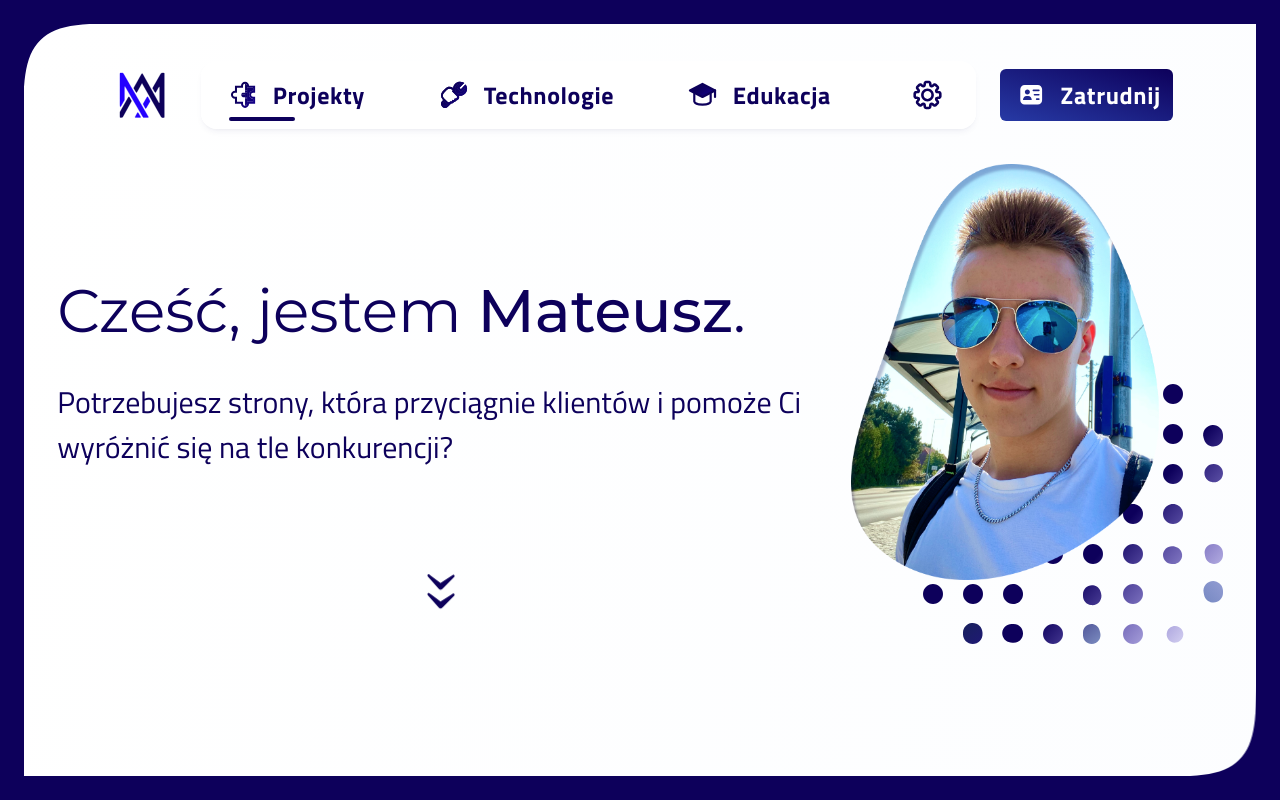
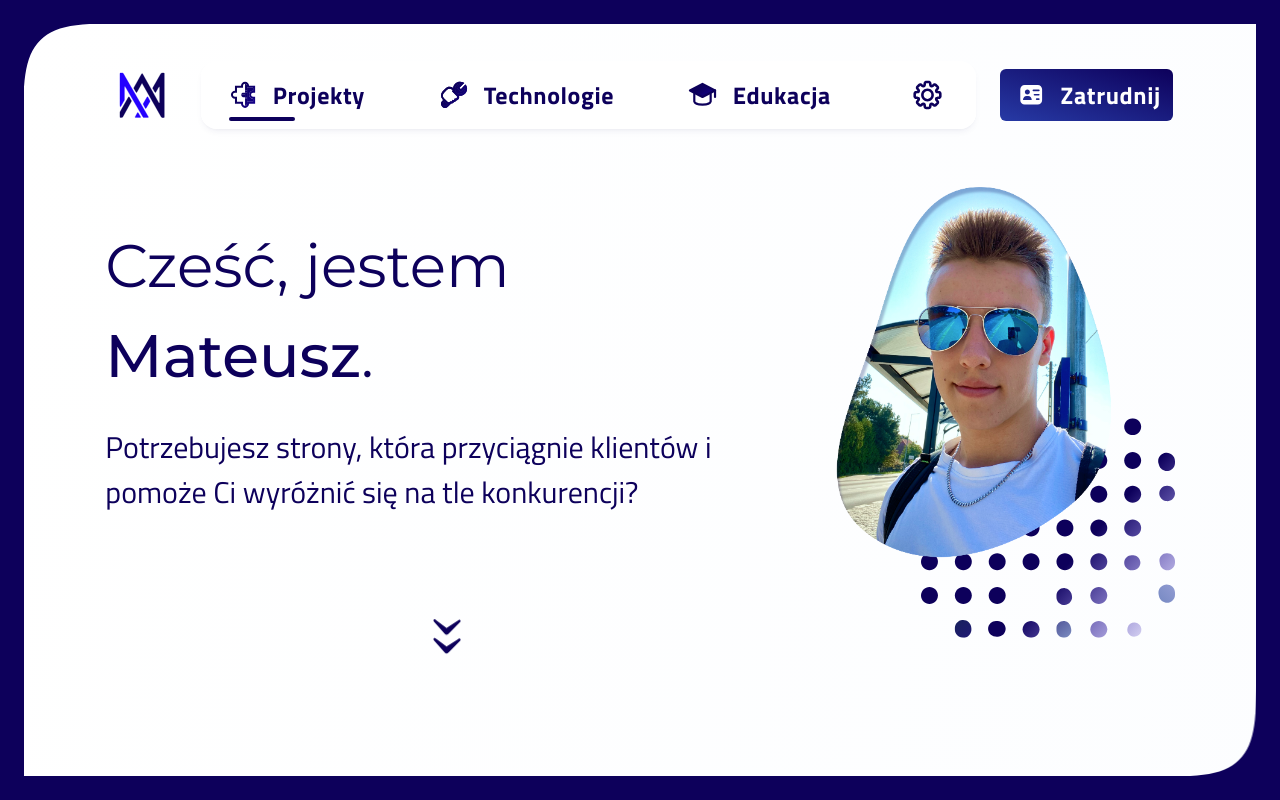
Before and after one commit to muslewski/muslewski.com, a React (Vite) app: page / in a window 1280 px wide. Shown: the top 800 px of the page. Built offline with nearby package versions, Linux system fonts and the light colour scheme; what tailwindcss-animated would draw is missing.

Commit message:
Repair screen sizes

```diff
--- a/src/components/1SectionHero/Menu.jsx
+++ b/src/components/1SectionHero/Menu.jsx
@@ -150,7 +150,7 @@ function Menu({ setTheme, theme }) {
           >
             <MenuItem
               icon={theme === "dark" ? moon : sun}
-              className="animate-delay-[250ms]"
+              className="2xl:animate-delay-[200ms]"
               onClick={() => {
                 setTheme(theme === "dark" ? "light" : "dark");
               }}
@@ -160,7 +160,7 @@ function Menu({ setTheme, theme }) {
             </MenuItem>
             <MenuItem
               icon={theme === "dark" ? translationDark : translation}
-              className="animate-delay-[200ms]"
+              className="2xl:animate-delay-[250ms]"
             >
               PL
               {/* <img src={buttonArrow} className="h-2" alt="" /> */}
--- a/src/components/1SectionHero/Welcome.jsx
+++ b/src/components/1SectionHero/Welcome.jsx
@@ -13,17 +13,17 @@ import Brief from "../Shared/Brief";
 
 function WelcomeSection({ setTheme, theme }) {
   return (
-    <Section className="relative items-center">
+    <Section className="relative items-center max-w-7xl">
       <Menu setTheme={setTheme} theme={theme} />
-      <div className="flex flex-col lg:flex-row-reverse justify-center pt-10 lg:pt-0 lg:justify-between w-full max-w-7xl items-center min-h-[90vh] lg:h-screen ">
-        <div className="h-80 lg:pr-16 lg:pb-16 lg:h-3/5 relative flex justify-center">
+      <div className="flex flex-col lg:flex-row-reverse lg:gap-12 justify-center pt-10 lg:pt-0 lg:px-12 2xl:px-0  2xl:justify-between w-full max-w-7xl items-center min-h-[90vh] lg:h-screen ">
+        <div className="h-80 lg:pr-16 lg:pb-16 lg:h-3/5 relative flex justify-center ">
           <img
             className="h-full relative z-20 object-contain"
             src={fota}
             alt=""
           />
           <img
-            className=" hidden lg:flex absolute bottom-0 right-0 z-0"
+            className=" hidden lg:flex absolute h-3/4 w-3/4 -bottom-10 xl:-bottom-16 right-0 z-0"
             src={fotaBefore}
             alt=""
           />
@@ -31,11 +31,11 @@ function WelcomeSection({ setTheme, theme }) {
         {/* <img src={person} className="h-80 person-img blob-border-radius" /> */}
 
         <div className="flex flex-col justify-center  items-center lg:gap-6 max-w-3xl ">
-          <Title className="lg:text-center self-start">
+          <Title className="self-start">
             Cześć, jestem <b className="font-medium">Mateusz</b>.
           </Title>
 
-          <Brief className="hidden lg:flex lg:text-3xl max-w-2xl lg:leading-normal">
+          <Brief className="hidden lg:flex text-center xl:text-left lg:text-3xl max-w-2xl lg:leading-normal">
             Potrzebujesz strony, która przyciągnie klientów i pomoże Ci wyróżnić
             się na tle konkurencji?
           </Brief>
--- a/src/components/Shared/Title.jsx
+++ b/src/components/Shared/Title.jsx
@@ -8,7 +8,7 @@ function Title({ children, className, ...props }) {
   return (
     <h1
       ref={ref}
-      className={`font-title text-secondary dark:text-white text-4xl lg:text-6xl text-center mt-7 leading-normal lg:leading-normal
+      className={`font-title text-secondary dark:text-white text-4xl lg:text-6xl text-center xl:text-left mt-7 leading-normal lg:leading-normal
         transition-opacity ease-in  duration-1000 ${
           isVisible ? "opacity-100" : "opacity-0"
         } ${className}`}
```
